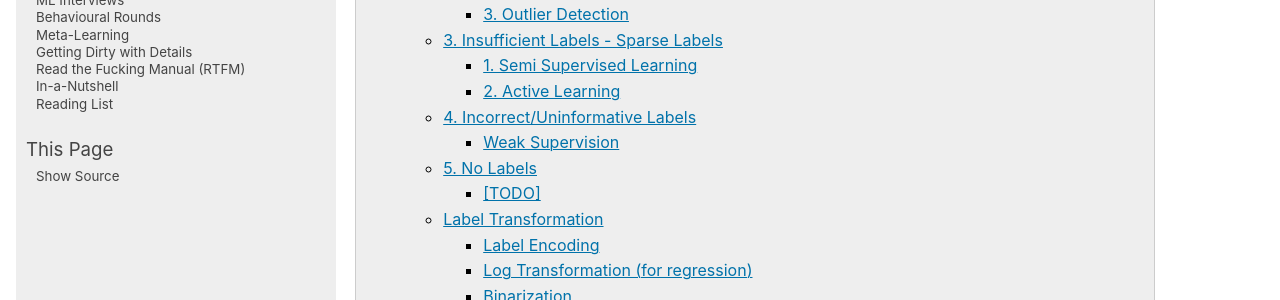
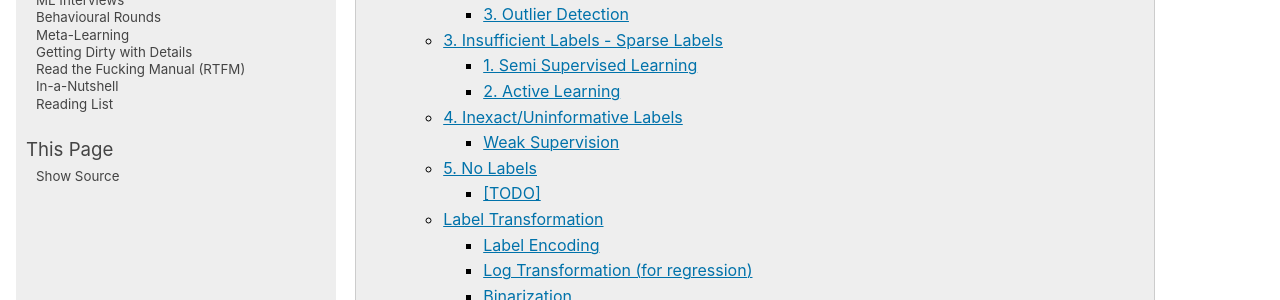
Before and after one commit to uselesstechjunks/leetcode, a Sphinx documentation site: the page built from docs/source/applied/practical/data.rst, in a window 1280 px wide and 900 px high, scrolled down 358 px. Shown: the part 153-453 px from the top of the window. Built offline with Sphinx 7.4.7, drawn with Linux system fonts in a browser that asks for light colours; pages that are not in the unit, such as notebooks, are missing from menus; some of the changed text lies outside the part shown.

Commit message:
Update data.rst

```diff
--- a/docs/source/applied/practical/data.rst
+++ b/docs/source/applied/practical/data.rst
@@ -208,7 +208,7 @@ Resources
 ^^^^^^^^^^^^^^^^^^^^^^^^^^^^^^^^^^^^^^^^^^^^^^^^^^^^^^^^^^^^^^^^^^^^^^^
 - [burrsettles.com] `Active Learning Literature Survey <https://burrsettles.com/pub/settles.activelearning.pdf>`_
 
-4. Incorrect/Uninformative Labels
+4. Inexact/Uninformative Labels
 =======================================================================
 Weak Supervision
 -----------------------------------------------------------------------
```
